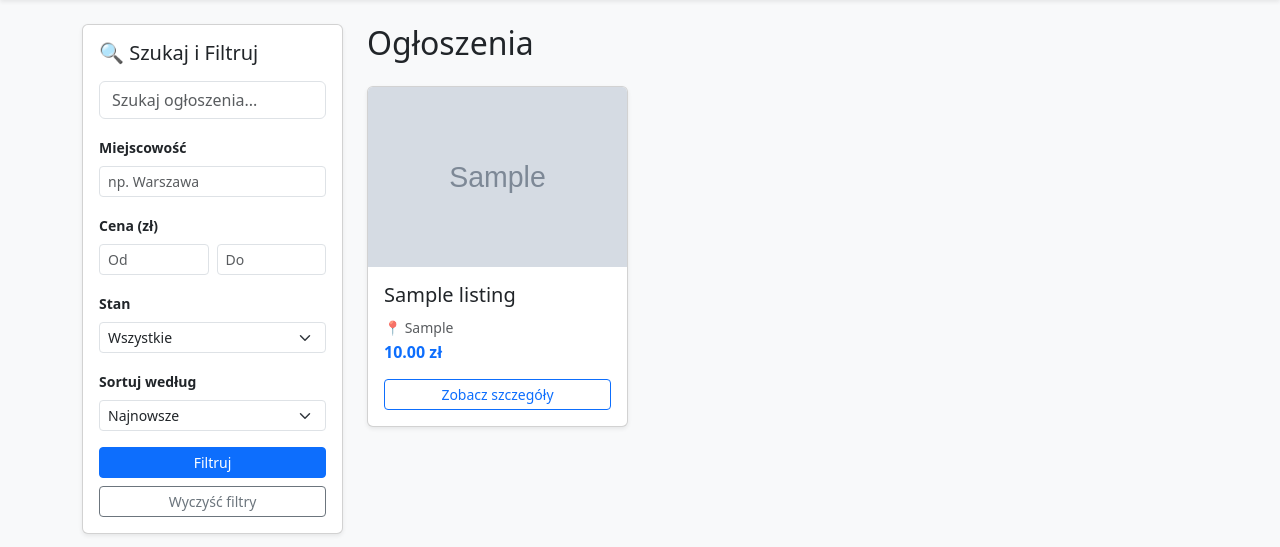
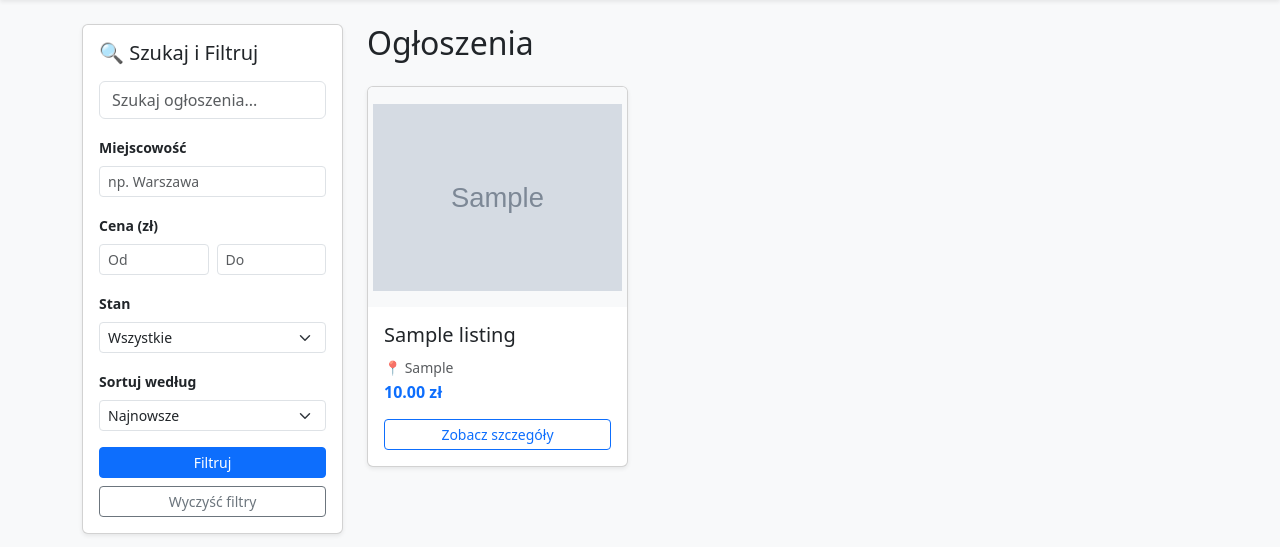
Before and after one commit to vMatiKam/system_ogloszeniowy, a Django app: page / in a window 1280 px wide. Shown: the part 56-603 px from the top of the page. Run offline with Django 5.2, Linux system fonts and the light colour scheme; tables that the repository leaves empty hold one stand-in row (values such as "Sample post"); grey boxes marked "Sample" are stand-in pictures.

Commit message:
Poprawa wyswietlania miniaturki w kartach ogloszen na object-fit contain

```diff
--- a/templates/listings/listing_list.html
+++ b/templates/listings/listing_list.html
@@ -87,7 +87,7 @@
                         {% endif %}
 
                         {% if listing.image %}
-                            <img src="{{ listing.image.url }}" class="card-img-top" alt="{{ listing.title }}" style="height: 180px; object-fit: cover;" onerror="this.onerror=null; this.parentElement.innerHTML='<div class=\'bg-secondary text-white text-center py-5\' style=\'height: 180px;\'>Brak zdjęcia</div>';">
+                            <img src="{{ listing.image.url }}" class="card-img-top bg-light" alt="{{ listing.title }}" style="height: 220px; object-fit: contain; padding: 5px;">
                         {% else %}
                             <div class="bg-secondary text-white text-center py-5" style="height: 180px;">Brak zdjęcia</div>
                         {% endif %}
```
